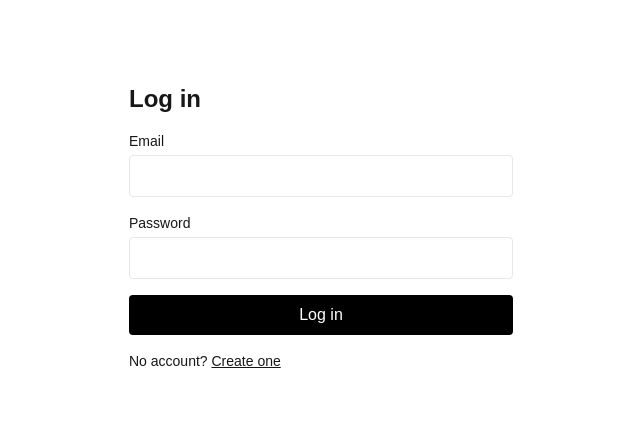
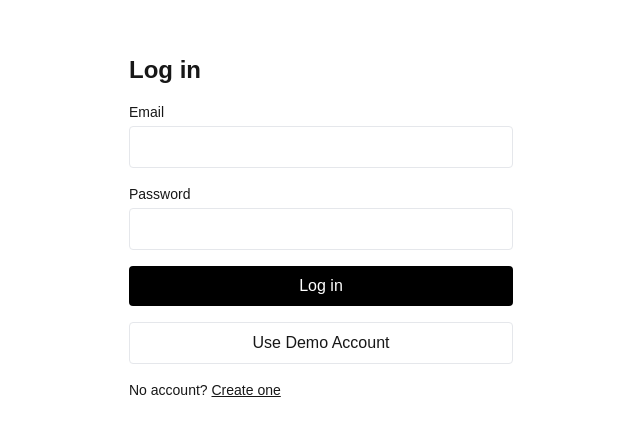
Before and after one commit to Shrysxs/wemakedevs, a Next.js app: page /login in a window 1280 px wide. Shown: the part 173-606 px from the top of the page, without its empty margins (319-959 px from the left). Built offline with nearby package versions, Linux system fonts and the light colour scheme; no server answers.

Commit message:
demo mode switch

```diff
--- a/app/login/page.tsx
+++ b/app/login/page.tsx
@@ -21,6 +21,24 @@ export default function LoginPage() {
       router.replace('/dashboard');
     } catch (err: any) {
       setError(err?.message || 'Failed to log in');
+    } finally {
+      setLoading(false);
+    }
+  };
+
+  const useDemo = async () => {
+    setError(null);
+    setLoading(true);
+    try {
+      const demoEmail = 'demo@reclaim.com';
+      const demoPass = 'demo123';
+      setEmail(demoEmail);
+      setPassword(demoPass);
+      const { error } = await supabase.auth.signInWithPassword({ email: demoEmail, password: demoPass });
+      if (error) throw error;
+      router.replace('/dashboard');
+    } catch (err: any) {
+      setError(err?.message || 'Failed to log in with demo');
     } finally {
       setLoading(false);
     }
@@ -59,6 +77,14 @@ export default function LoginPage() {
         >
           {loading ? 'Signing in...' : 'Log in'}
         </button>
+        <button
+          type="button"
+          onClick={useDemo}
+          className="w-full border rounded py-2 disabled:opacity-50"
+          disabled={loading}
+        >
+          {loading ? 'Please wait…' : 'Use Demo Account'}
+        </button>
         <p className="text-sm">
           No account? <a className="underline" href="/signup">Create one</a>
         </p>
```
